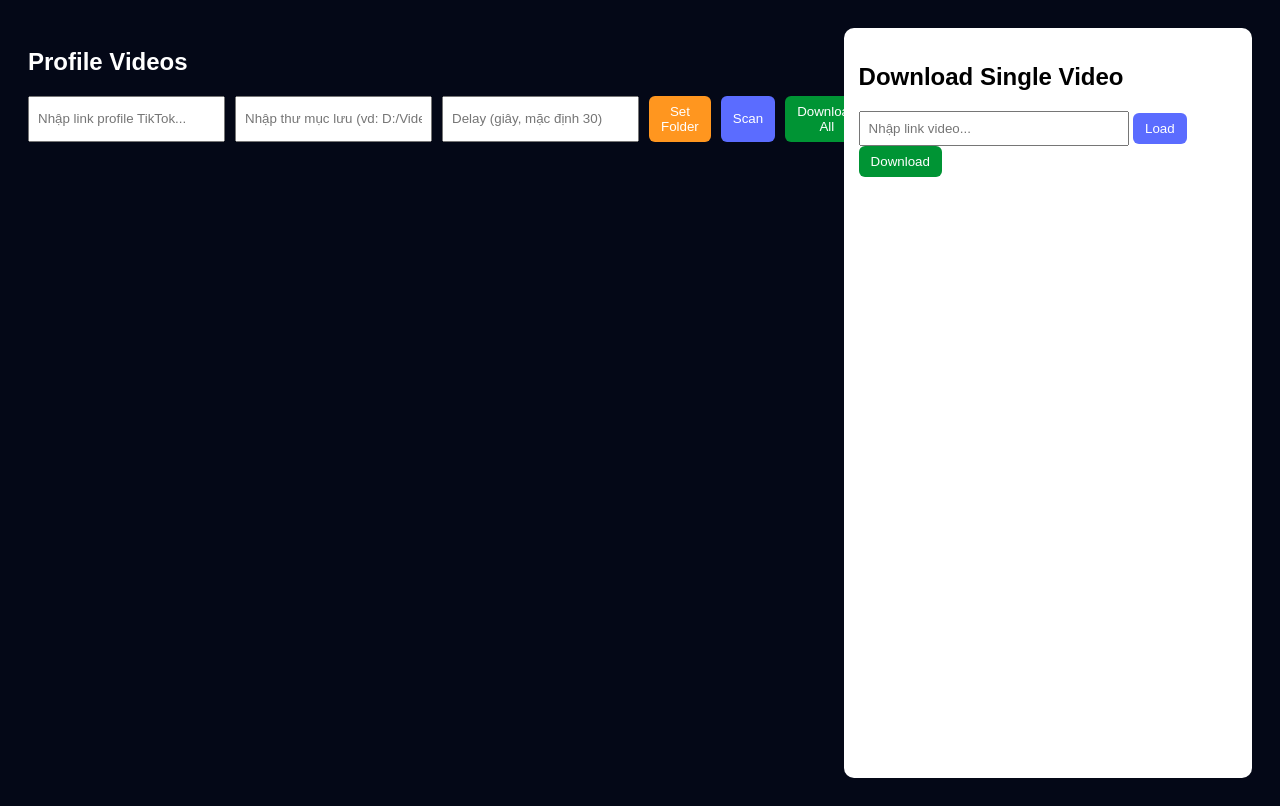
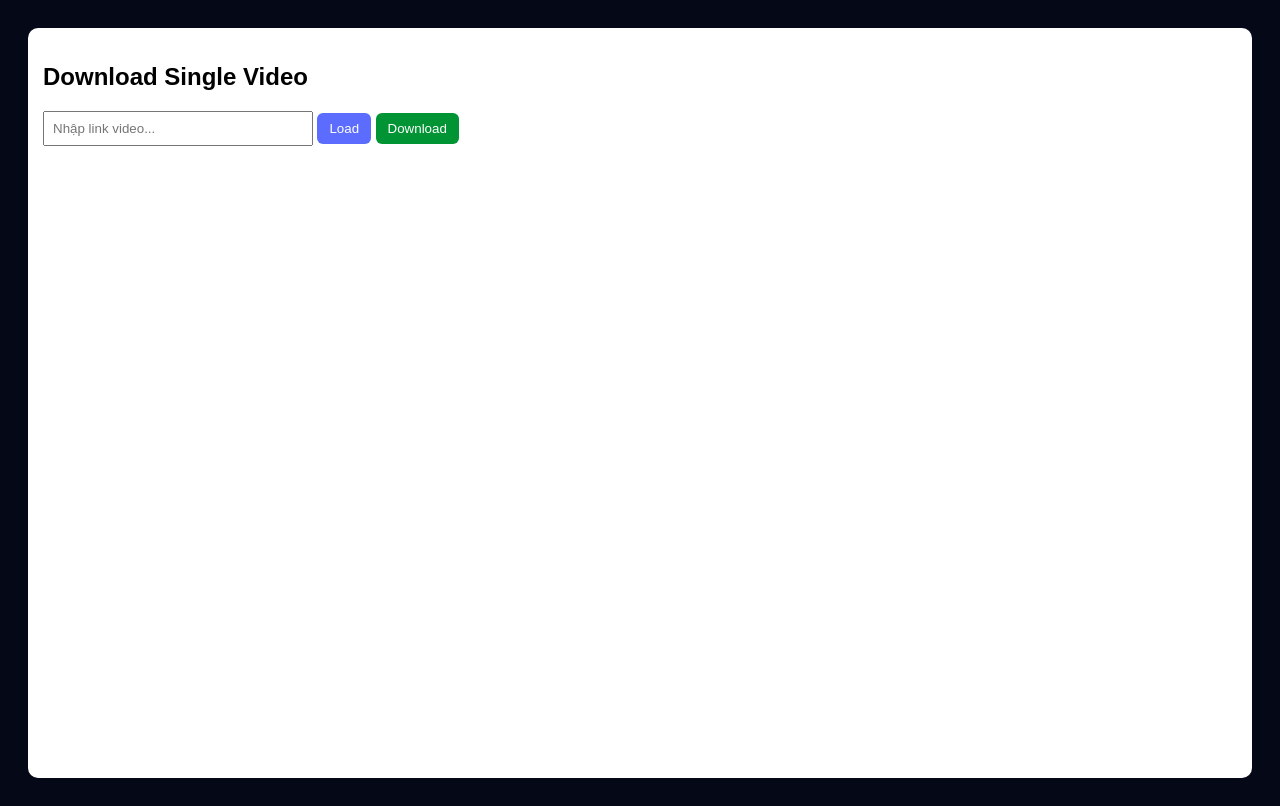
Before and after one commit to sonkelly/tool-tiktok, a website: page public/index.html in a window 1280 px wide. Drawn offline with Linux system fonts and the light colour scheme.

Commit message:
up date ui

```diff
--- a/public/index.html
+++ b/public/index.html
@@ -13,7 +13,7 @@
     <div class="container">
 
         <!-- LEFT: LIST VIDEO -->
-        <div class="left-panel">
+        <!-- <div class="left-panel">
             <h2 class="white_text">Profile Videos</h2>
 
             <div class="actions">
@@ -27,7 +27,7 @@
                 <button class="downAll" onclick="downloadAll()">Download All</button>
             </div>
             <div id="list" class="grid"></div>
-        </div>
+        </div> -->
 
         <!-- RIGHT: SINGLE VIDEO -->
         <div class="right-panel">
--- a/public/style.css
+++ b/public/style.css
@@ -262,7 +262,7 @@ button.setFD {
 }
 
 .right-panel {
-    width: 35%;
+    width: 100%;
     background: white;
     padding: 15px;
     border-radius: 10px;
```
